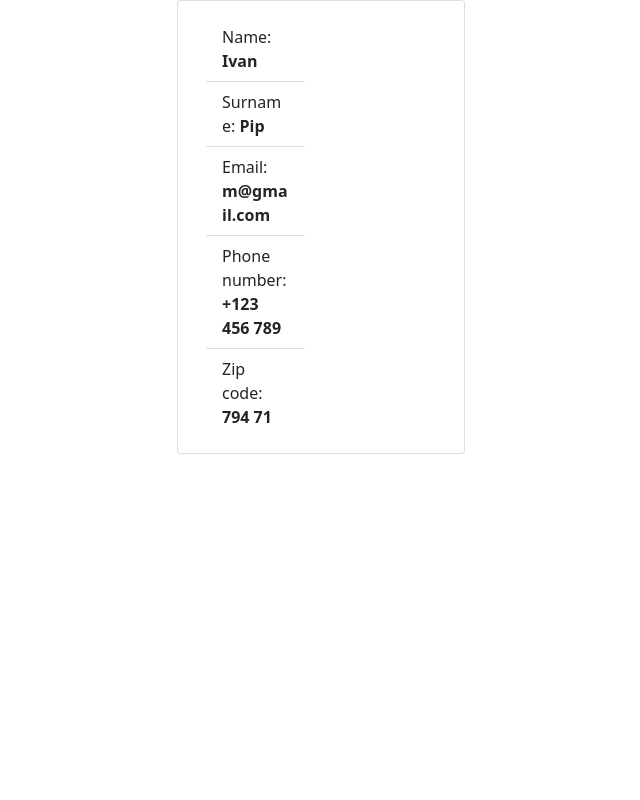
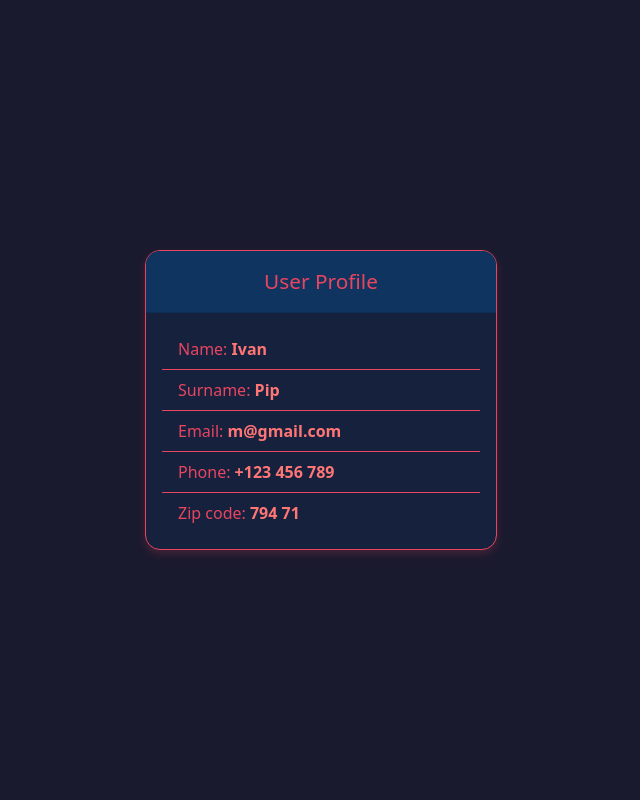
Before and after one commit to fora-organization/fora, a Flask app: page /user in a window 1280 px wide. Shown: the whole page, without its empty margins (319-959 px from the left). Run offline with Flask 3, Linux system fonts and the light colour scheme.

Commit message:
product creation

```diff
--- a/app.py
+++ b/app.py
@@ -7,6 +7,4 @@ app = Flask(__name__)
 from routes import *
 
 if __name__ == "__main__":
-    drop_db()
-    create_db()
     app.run(debug=True)
--- a/db_requsts/__init__.py
+++ b/db_requsts/__init__.py
@@ -1 +1,2 @@
 from db_requsts.user import *
+from db_requsts.product import create_product
--- a/models/base.py
+++ b/models/base.py
@@ -1,3 +1,5 @@
+import os
+
 from sqlalchemy import create_engine
 from sqlalchemy.orm import sessionmaker, DeclarativeBase
 
--- a/routes/__init__.py
+++ b/routes/__init__.py
@@ -1,2 +1,3 @@
 from routes.user import *
+from routes.product import *
 from routes.default import *
--- a/templates/user_details.html
+++ b/templates/user_details.html
@@ -1,25 +1,61 @@
-
+<!DOCTYPE html>
+<html lang="en">
 <head>
-    <link href="https://cdn.jsdelivr.net/npm/bootstrap@5.0.2/dist/css/bootstrap.min.css" rel="stylesheet" integrity="sha384-EVSTQN3/azprG1Anm3QDgpJLIm9Nao0Yz1ztcQTwFspd3yD65VohhpuuCOmLASjC" crossorigin="anonymous">
+    <meta charset="UTF-8">
+    <meta name="viewport" content="width=device-width, initial-scale=1.0">
+    <title>Profile Card</title>
+    <link href="https://cdn.jsdelivr.net/npm/bootstrap@5.0.2/dist/css/bootstrap.min.css" rel="stylesheet">
+    <style>
+        /* Загальний стиль сторінки */
+        body {
+            background-color: #1a1a2e; /* Темно-синій фон */
+            display: flex;
+            justify-content: center;
+            align-items: center;
+            height: 100vh;
+            color: #e94560; /* Червоний колір тексту */
+        }
+        /* Стиль картки */
+        .card {
+            width: 22rem;
+            border-radius: 15px;
+            overflow: hidden;
+            box-shadow: 0 4px 8px rgba(233, 69, 96, 0.2);
+            transition: transform 0.3s;
+            background-color: #16213e; /* Темно-синій фон картки */
+            border: 1px solid #e94560; /* Червона рамка */
+        }
+        /* Заголовок картки */
+        .card-header {
+            background: #0f3460; /* Темно-синій заголовок */
+            color: #e94560; /* Червоний текст */
+            text-align: center;
+            font-size: 1.3rem;
+            padding: 15px;
+        }
+        /* Список елементів */
+        .list-group-item {
+            background-color: #16213e; /* Темний фон списку */
+            border-color: #e94560; /* Червоний бордер */
+            color: #e94560; /* Червоний текст */
+        }
+        .list-group-item strong {
+            color: #ff7675; /* Світло-червоний колір для виділеного тексту */
+        }
+    </style>
 </head>
 <body>
-    <section>
-        <div class="container">
-            <div class="row justify-content-center">
-                <div class="card" style="width: 18rem;">
-                    <div class="col-6">
+    <div class="card">
+        <div class="card-header">User Profile</div>
         <div class="card-body">
             <ul class="list-group list-group-flush">
                 <li class="list-group-item">Name: <strong>Ivan</strong></li>
                 <li class="list-group-item">Surname: <strong>Pip</strong></li>
                 <li class="list-group-item">Email: <strong>m@gmail.com</strong></li>
-                                <li class="list-group-item">Phone number: <strong>+123 456 789</strong></li>
+                <li class="list-group-item">Phone: <strong>+123 456 789</strong></li>
                 <li class="list-group-item">Zip code: <strong>794 71</strong></li>
             </ul>
         </div>
     </div>
-                </div>
-            </div>
-        </div>
-    </section>
 </body>
+</html>
```
Lines whose indentation alone changed are shown as unchanged.
